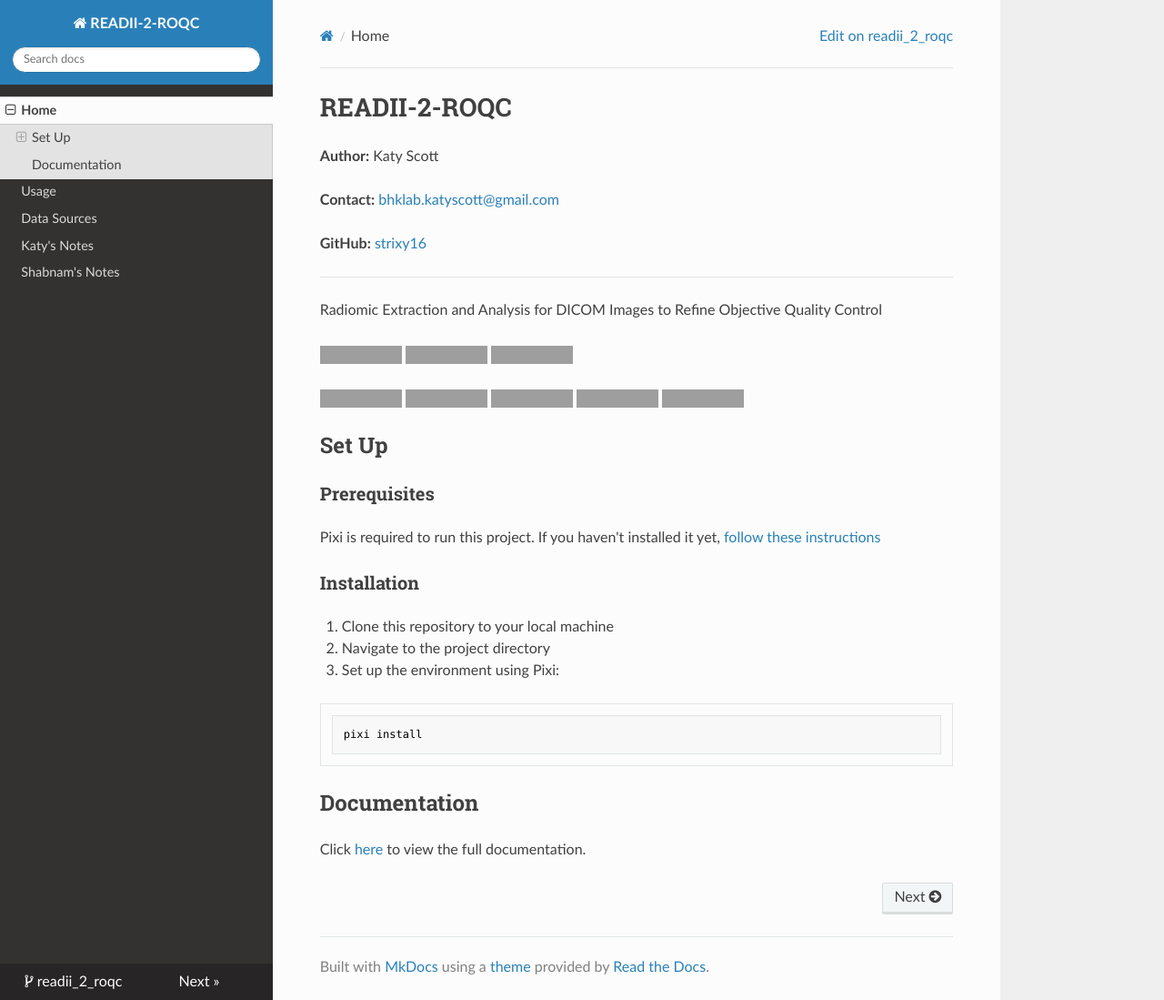
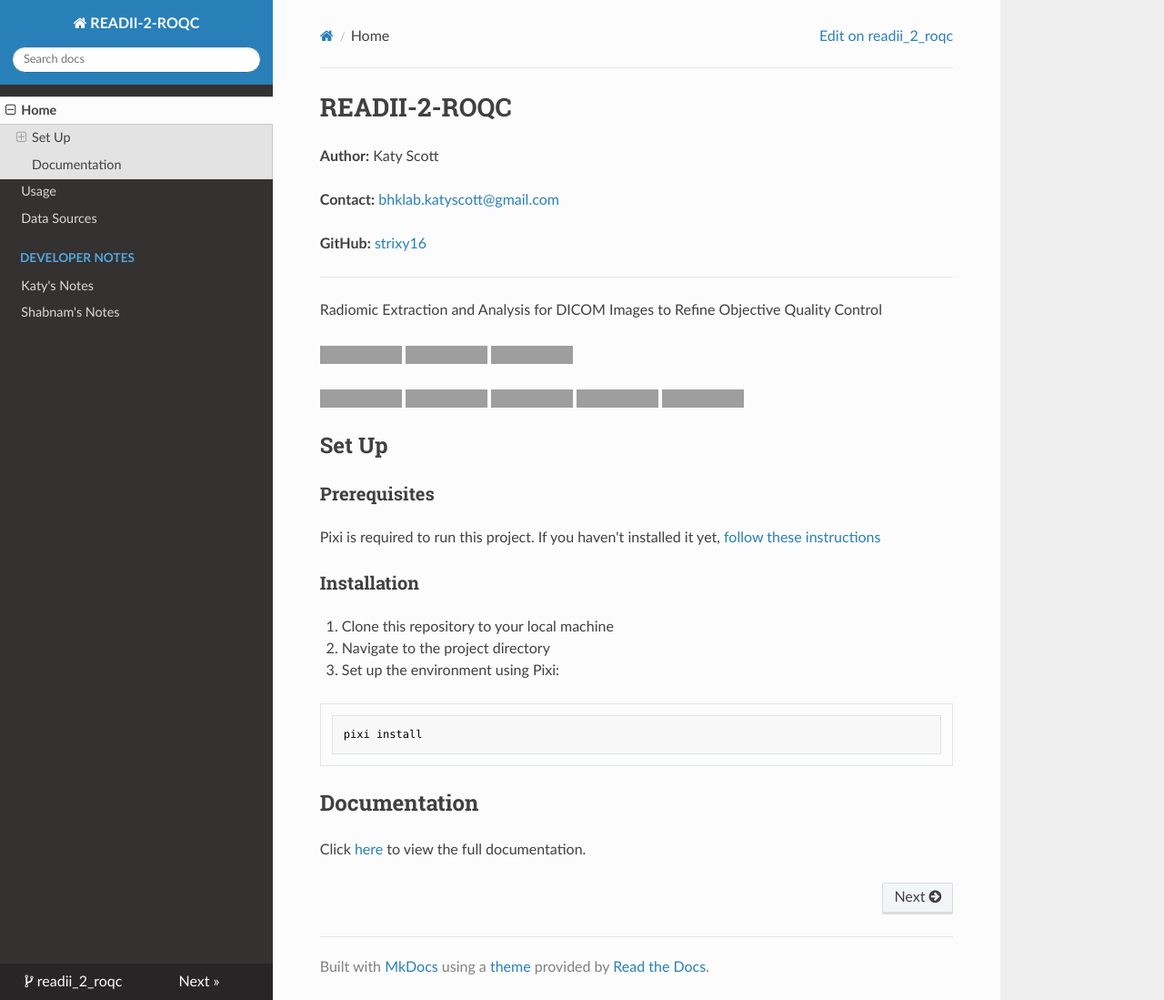
Before and after one commit to bhklab/readii_2_roqc, an MkDocs documentation site: the page built from docs/index.md, in a window 1280 px wide and 1099 px high. Shown: the whole window at 91% size. Built offline with MkDocs 1.6.1, drawn with Linux system fonts in a browser that asks for light colours; nearby versions of some CDN libraries; grey boxes are pictures that could not be loaded.

Commit message:
feat: add developer notes section heading and move katy and shabnam notes under it

```diff
--- a/mkdocs.yaml
+++ b/mkdocs.yaml
@@ -22,8 +22,9 @@
   - Home: index.md
   - Usage: usage.md
   - Data Sources: data_sources.md
-  - "Katy's Notes": devnotes/katy_notes.md
-  - "Shabnam's Notes": devnotes/shabnam_notes.md
+  - Developer Notes:
+    - "Katy's Notes": devnotes/katy_notes.md
+    - "Shabnam's Notes": devnotes/shabnam_notes.md
 
 theme: readthedocs
 
```
